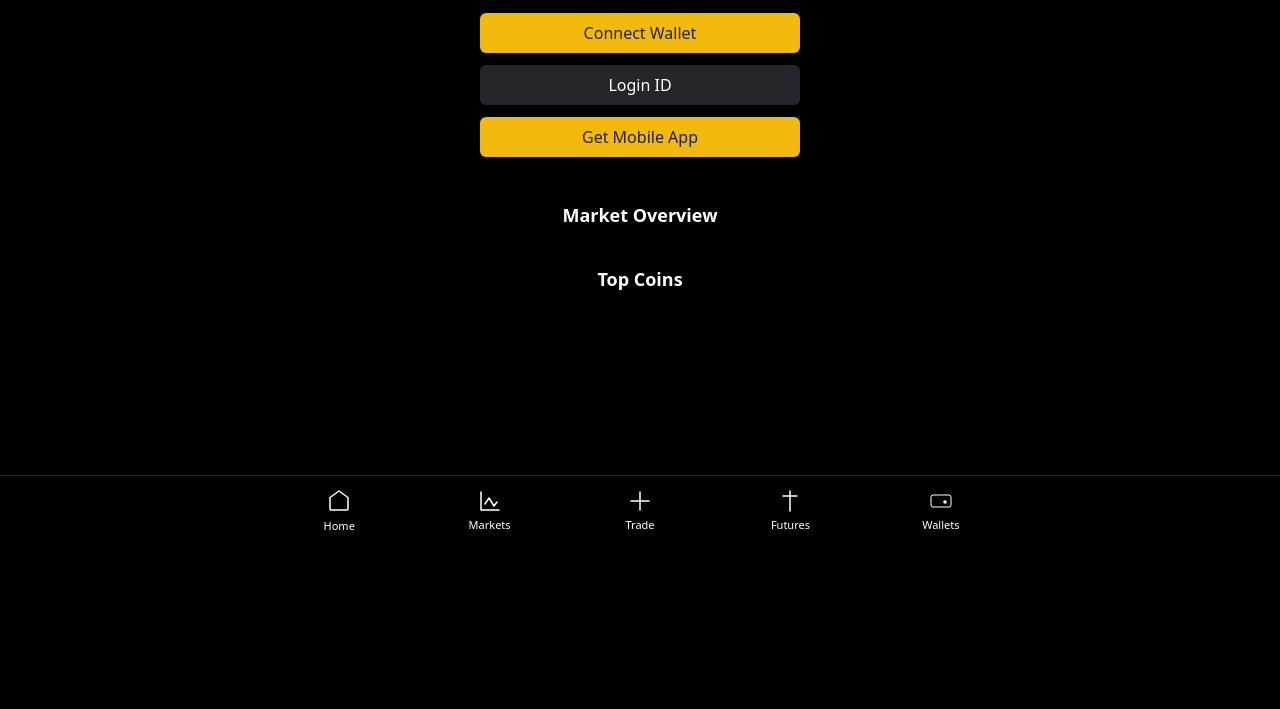
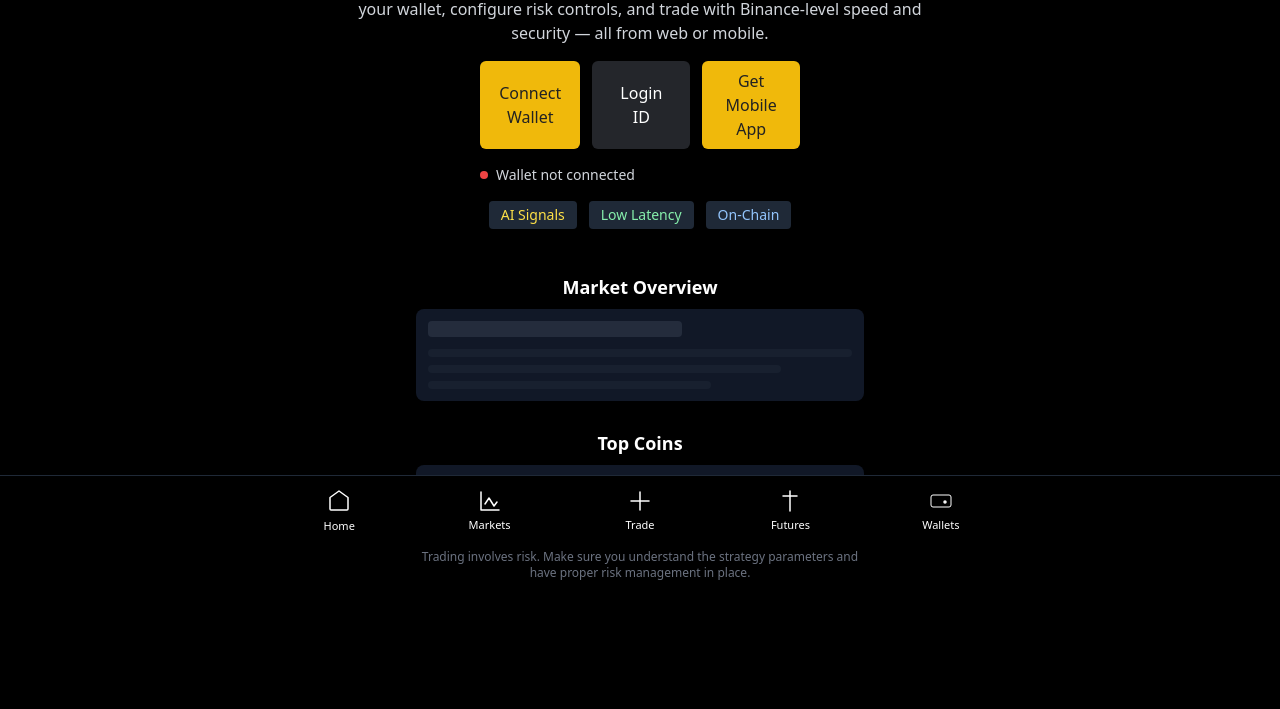
Before and after one commit to walletmodal-org/domain, a plain HTML site: page index.html in a window 1280 px wide. Shown: the part 254-963 px from the top of the page. Before the commit the page ends 800 px from the top, so only its background shows below. Drawn offline with nearby package versions, Linux system fonts and the light colour scheme; a script that the page names is missing.

Commit message:
index.html

```diff
--- a/index.html
+++ b/index.html
@@ -301,25 +301,90 @@
     </div>
   </header>
 
+
     <!-- MAIN PAGES -->
-  <main id="main" class="pb-28">
+  <main id="main" class="pb-28" role="main">
   <!-- LANDING PAGE -->
-    <section id="landingPage" class="page p-4">
+  <section id="landingPage" class="page p-4" aria-labelledby="landing-heading">
     <div class="flex flex-col items-center mt-10">
       <img src="app-logo.png" class="w-16 h-16 mb-2 rounded" alt="App Logo">
-        <h1 class="text-2xl font-bold mb-1 text-yellow-400">Blockchain Auto-Trading Bot</h1>
-        <div class="text-center text-gray-300 mb-4">Automate your trading with AI on blockchain. Connect your wallet and start earning with Binance-level speed and security.</div>
-        <div class="flex flex-col gap-3 w-full max-w-xs mb-4">
-          <button id="connectWalletBtn" class="btn btn-primary w-full">Connect Wallet</button>
-          <button id="loginIdBtn" class="btn btn-secondary w-full">Login ID</button>
-          <button id="getMobileAppBtn" class="btn btn-primary w-full">Get Mobile App</button>
+      <h1 id="landing-heading" class="text-2xl font-bold mb-1 text-yellow-400">Blockchain Auto‑Trading Bot</h1>
+      <p class="text-center text-gray-300 mb-4 max-w-xl">
+        Automate trading with on‑chain precision and AI-driven strategies. Connect your wallet, configure risk controls,
+        and trade with Binance‑level speed and security — all from web or mobile.
+      </p>
+
+      <!-- Actions -->
+      <div class="flex flex-col sm:flex-row gap-3 w-full max-w-xs mb-4 items-stretch">
+        <button id="connectWalletBtn" class="btn btn-primary w-full" aria-haspopup="dialog" aria-controls="walletModal">
+          Connect Wallet
+        </button>
+        <button id="loginIdBtn" class="btn btn-secondary w-full" aria-expanded="false" aria-controls="loginPanel">
+          Login ID
+        </button>
+        <a id="getMobileAppBtn" class="btn btn-primary w-full text-center" href="/mobile" role="link" aria-label="Get Mobile App">
+          Get Mobile App
+        </a>
       </div>
-        <div class="font-semibold text-lg mt-7 mb-2">Market Overview</div>
-        <div id="landingMarket" class="w-full max-w-md mx-auto"></div>
-        <div class="font-semibold text-lg mt-7 mb-2">Top Coins</div>
-        <div id="landingTopCoins" class="w-full max-w-md mx-auto"></div>
+
+      <!-- Wallet status -->
+      <div id="walletStatus" class="w-full max-w-xs text-sm text-gray-300 mb-4" aria-live="polite">
+        <div class="flex items-center justify-between">
+          <span id="walletIndicator" class="flex items-center gap-2">
+            <span class="h-2 w-2 rounded-full bg-red-500" aria-hidden="true"></span>
+            <span id="walletText">Wallet not connected</span>
+          </span>
+          <button id="disconnectBtn" class="text-xs text-gray-400 hidden">Disconnect</button>
+        </div>
+      </div>
+
+      <!-- Quick stats / badges -->
+      <div class="flex gap-3 items-center mb-4">
+        <span class="px-3 py-1 rounded bg-gray-800 text-sm text-yellow-300 font-medium">AI Signals</span>
+        <span class="px-3 py-1 rounded bg-gray-800 text-sm text-green-300 font-medium">Low Latency</span>
+        <span class="px-3 py-1 rounded bg-gray-800 text-sm text-blue-300 font-medium">On‑Chain</span>
+      </div>
+
+      <!-- Market Overview -->
+      <h2 class="font-semibold text-lg mt-7 mb-2">Market Overview</h2>
+      <div id="landingMarket" class="w-full max-w-md mx-auto bg-gray-900 rounded-lg p-3" role="region" aria-label="Market overview">
+        <!-- Skeleton / loading -->
+        <div class="animate-pulse">
+          <div class="h-4 bg-gray-700 rounded w-3/5 mb-3"></div>
+          <div class="h-2 bg-gray-800 rounded w-full mb-2"></div>
+          <div class="h-2 bg-gray-800 rounded w-5/6 mb-2"></div>
+          <div class="h-2 bg-gray-800 rounded w-2/3"></div>
+        </div>
+        <!-- JS will replace the skeleton with a chart and summary when data is available -->
+      </div>
+
+      <!-- Top Coins -->
+      <h2 class="font-semibold text-lg mt-7 mb-2">Top Coins</h2>
+      <div id="landingTopCoins" class="w-full max-w-md mx-auto grid grid-cols-1 gap-3" role="list" aria-label="Top coins list">
+        <!-- Example coin card template (JS should clone/fill) -->
+        <article class="coin-card flex items-center justify-between bg-gray-900 rounded-lg p-3" role="listitem" aria-label="Coin placeholder">
+          <div class="flex items-center gap-3">
+            <div class="w-10 h-10 rounded bg-gray-800 flex items-center justify-center text-sm text-gray-300">—</div>
+            <div>
+              <div class="text-sm font-medium text-gray-100">Loading...</div>
+              <div class="text-xs text-gray-400">—</div>
+            </div>
+          </div>
+          <div class="text-right">
+            <div class="text-sm text-gray-100">—</div>
+            <div class="text-xs text-gray-400">—</div>
+          </div>
+        </article>
+        <!-- Additional cards will be inserted by JS -->
+      </div>
+
+      <!-- Small footnote / trust line -->
+      <p class="text-xs text-gray-500 mt-5 max-w-md text-center">
+        Trading involves risk. Make sure you understand the strategy parameters and have proper risk management in place.
+      </p>
     </div>
   </section>
+
 
     <!-- HOME PAGE -->
     <section id="home" class="page hidden p-4">
```
Lines whose indentation alone changed are shown as unchanged.
